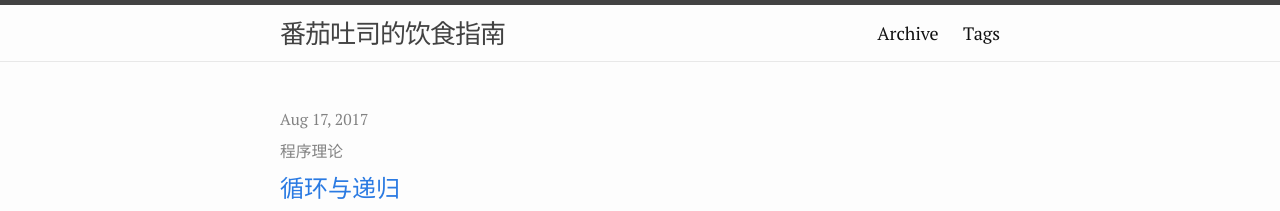
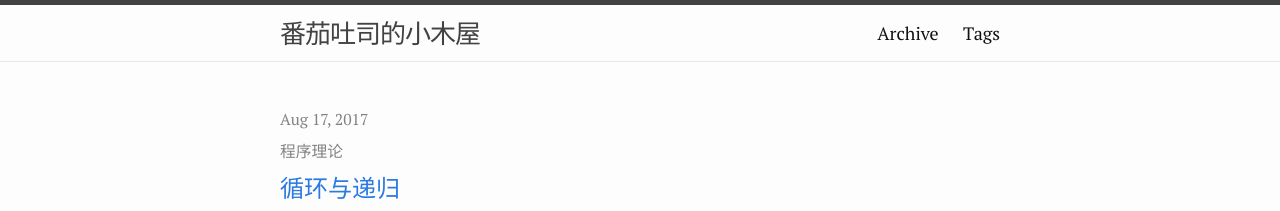
Before and after one commit to thomasding/blog, a Jekyll site: the page built from index.html, in a window 1280 px wide and 900 px high. Shown: the top 211 px of the window. Built offline with Jekyll 4.4.1, drawn with Linux system fonts in a browser that asks for light colours.

Commit message:
Update title

```diff
--- a/_config.yml
+++ b/_config.yml
@@ -1,4 +1,4 @@
-title: 番茄吐司的饮食指南
+title: 番茄吐司的小木屋
 author: 番茄吐司
 email: thomasbyding@gmail.com
 description: >
```
